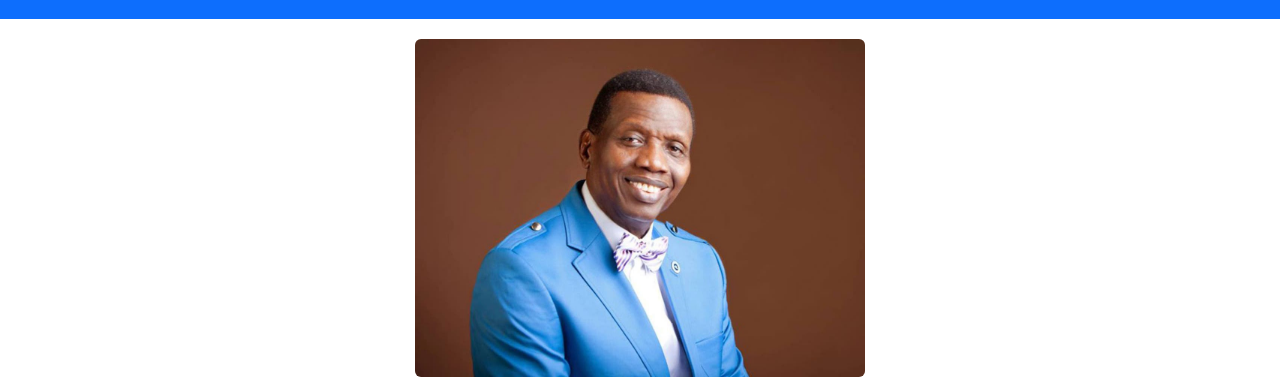
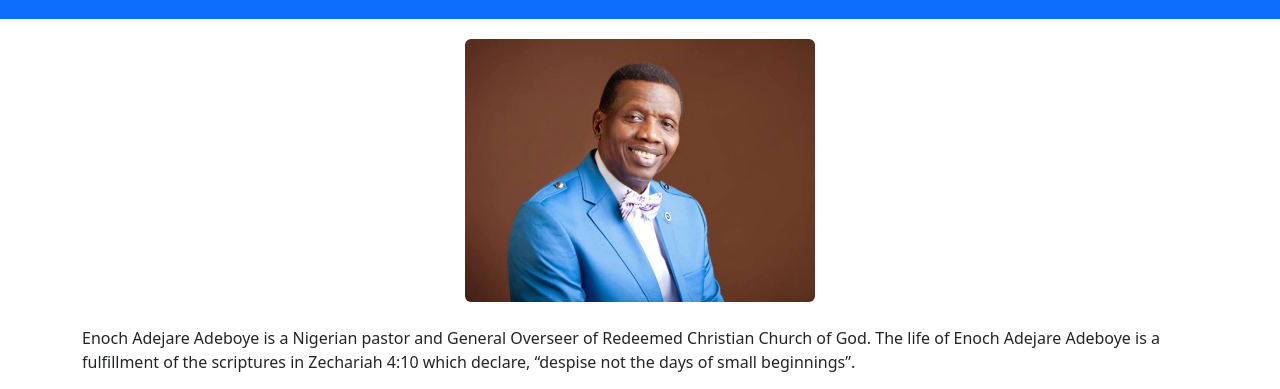
Before and after one commit to DevAyoola/ea-adeboye-tribute-page, a plain HTML site: page index.html in a window 1280 px wide. Shown: the part 87-476 px from the top of the page. Drawn offline with Linux system fonts and the light colour scheme.

Commit message:
Update index.html

```diff
--- a/index.html
+++ b/index.html
@@ -22,10 +22,10 @@
 			<img
 				src="./images/b5aab029-pastor-adeboye.jpg"
 				class="img-fluid rounded"
-				height="350px"
-				width="450px"
+				width="350px"
 			/>
 		</section>
+		<!--height="270px"-->
 		<br />
 		<section class="container">
 			<div>
```
